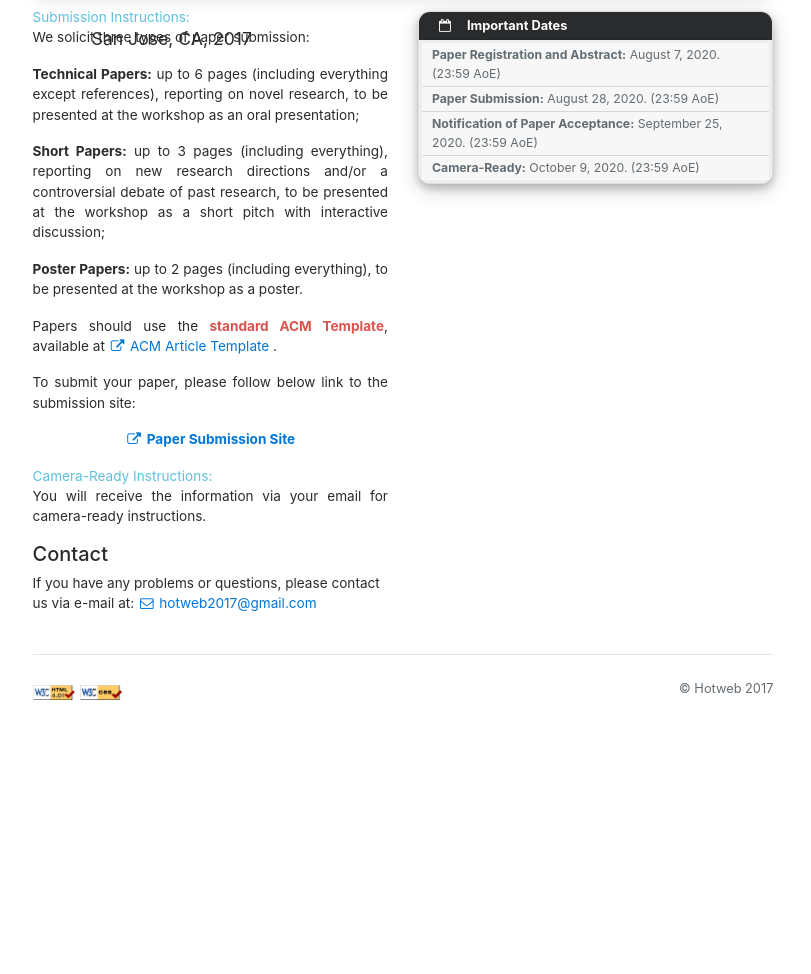
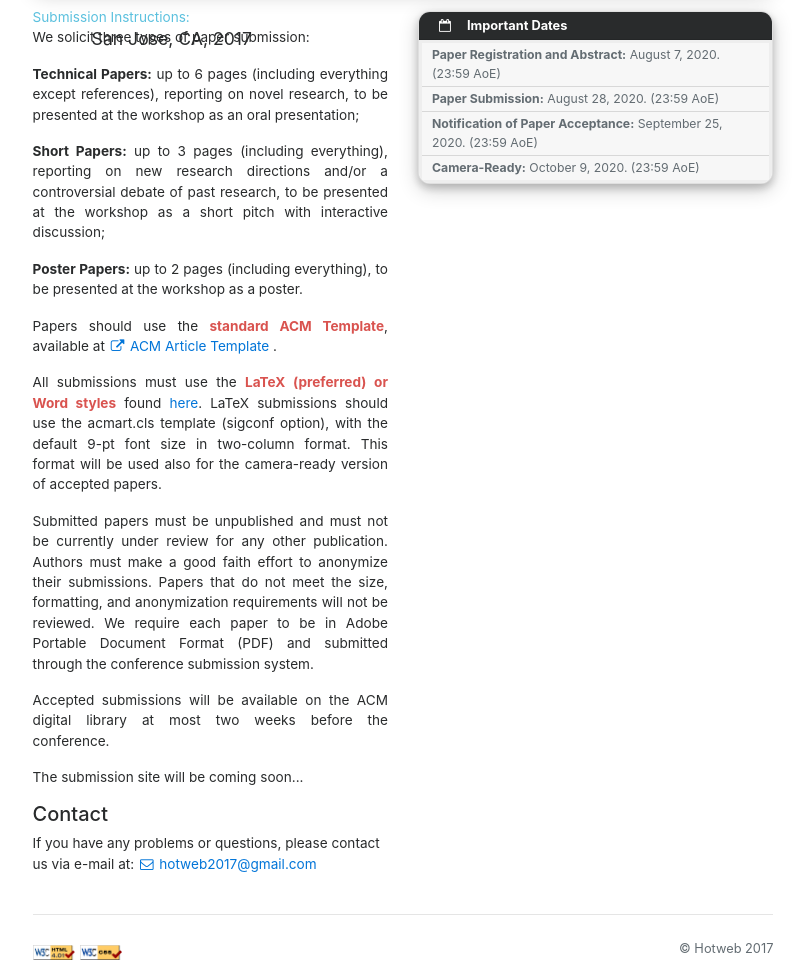
Before and after one commit to diao597576613/SecICPS.github.io, a Jekyll site: the page built from submission.html, in a window 1280 px wide. Shown: the part 331-1305 px from the top of the page, without its empty margins (237-1048 px from the left). Built offline with Jekyll 4.4.1, drawn with Linux system fonts in a browser that asks for light colours; nearby versions of some CDN libraries; before the commit the page ends 1045 px from its top, so only the background shows below that.

Commit message:
添加论文要求与模板链接

```diff
--- a/submission.html
+++ b/submission.html
@@ -17,12 +17,14 @@ slide_id: 3
             up to 6 pages (including everything except references), reporting on
             novel research, to be presented at the workshop as an oral presentation;
         </p>
+
         <p>
             <strong class="text-capitalize">Short Papers:</strong>
             up to 3 pages (including everything), reporting on new research
             directions and/or a controversial debate of past research, to be presented at the
             workshop as a short pitch with interactive discussion;
         </p>
+
         <p>
             <strong class="text-capitalize">Poster Papers:</strong>
             up to 2 pages (including everything), to be presented at the workshop as a poster.
@@ -30,27 +32,50 @@ slide_id: 3
 
         <p>
             Papers should use the <strong class="text-danger">standard ACM Template</strong>, available at
-            <a href="http://www.acm.org/sigs/publications/proceedings-templates">
+            <a href="http://www.acm.org/publications/proceedings-template">
                 <i class="fa fa-external-link fa-fw" aria-hidden="true"></i> ACM Article Template
             </a>.
         </p>
 
+        <p>
 
-        <p>To submit your paper, please follow below link to the submission site:</p>
+            All submissions must use the
+            <strong class="text-danger">LaTeX (preferred) or Word styles</strong>
+            found <a href="http://www.acm.org/publications/proceedings-template">here</a>.
+            LaTeX submissions should use the acmart.cls template (sigconf option),
+            with the default 9-pt font size in two-column format.
+            This format will be used also for the camera-ready version of accepted papers.
+        </p>
 
-        <p class="text-center">
-            <a href="https://easychair.org/conferences/?conf=hotweb2017">
-                <i class="fa fa-external-link fa-fw" aria-hidden="true"></i>
-                <strong> Paper Submission Site </strong>
-            </a>
+        <p>
+            Submitted papers must be unpublished and must not be currently under review for any other publication.
+            Authors must make a good faith effort to anonymize their submissions.
+            Papers that do not meet the size, formatting, and anonymization requirements will not be reviewed.
+            We require each paper to be in Adobe Portable Document Format (PDF) and submitted through the
+            conference submission system.
         </p>
+
+        <p>
+            Accepted submissions will be available on the ACM digital library at most two weeks before the conference.
+        </p>
+
+
+        <p> The submission site will be coming soon...</p>
+        <!--        <p>To submit your paper, please follow below link to the submission site:</p>-->
+
+        <!--        <p class="text-center">-->
+        <!--            <a href="">-->
+        <!--                <i class="fa fa-external-link fa-fw" aria-hidden="true"></i>-->
+        <!--                <strong> Coming Soon </strong>-->
+        <!--            </a>-->
+        <!--        </p>-->
 
         <!--        <p>Note that at least one of the authors of each paper accepted for presentation in HotWeb 2017 must be-->
         <!--            registered.-->
         <!--            All papers presented at the workshop will be included in the ACM Digital Library.</p>-->
 
-        <div class="text-info">Camera-Ready Instructions:</div>
-        <p>You will receive the information via your email for camera-ready instructions.
+        <!--        <div class="text-info">Camera-Ready Instructions:</div>-->
+        <!--        <p>You will receive the information via your email for camera-ready instructions.-->
 
         <!--
                 The Author's Final Paper Formatting and Submission Instructions can be found at:</p>
@@ -67,7 +92,7 @@ slide_id: 3
                 <b>September 25, 2015.</b>
             -->
 
-        </p>
+        <!--        </p>-->
 
 
         {% include contact-us.html %}
```
Lines whose indentation alone changed are shown as unchanged.
